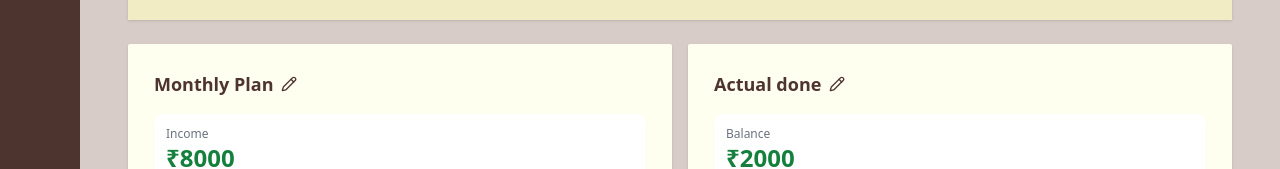
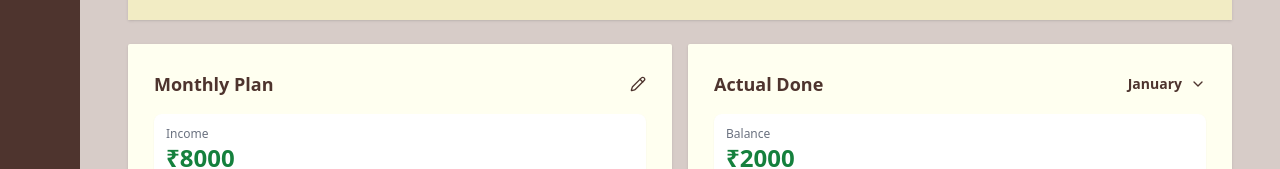
Before and after one commit to VRJayasri/Money-Map-Expense-Tracker, a React (Vite) app in the folder frontend/: page / in a window 1280 px wide. Shown: the part 388-557 px from the top of the page. Built offline with nearby package versions, Linux system fonts and the light colour scheme; the HTML template or start-up script is replaced by a standard one.

Commit message:
plan page

```diff
--- a/frontend/src/components/BudgetPlan.tsx
+++ b/frontend/src/components/BudgetPlan.tsx
@@ -2,6 +2,7 @@ import {
   BadgeIndianRupee,
   Birdhouse,
   Bus,
+  ChevronDown,
   HandCoins,
   Handshake,
   HouseHeart,
@@ -12,11 +13,12 @@ import {
 import Card from "./ui/Card";
 import type { Expense } from "../types/Plans";
 
-interface BudgetCardProps {
+interface PlanCardProps {
   title: string;
   balanceLabel: string;
   balanceValue: string;
   expenses: Expense[];
+  headerRight?: React.ReactNode; // 👈 customizable header
 }
 
 const ExpenseItem: React.FC<{ expense: Expense }> = ({ expense }) => (
@@ -31,22 +33,21 @@ const ExpenseItem: React.FC<{ expense: Expense }> = ({ expense }) => (
   </div>
 );
 
-const BudgetCard: React.FC<BudgetCardProps> = ({
+const PlanCard: React.FC<PlanCardProps> = ({
   title,
   balanceLabel,
   balanceValue,
   expenses,
+  headerRight,
 }) => (
   <Card>
     {/* Header */}
-    <h2 className="text-lg font-semibold text-[rgb(78,52,46)] mb-4 flex items-center gap-2">
-      {title}
-      <span className="cursor-pointer hover:text-yellow-500">
-        <Pencil className="w-4 h-4" />
-      </span>
+    <h2 className="text-lg font-semibold text-[rgb(78,52,46)] mb-4 flex items-center justify-between">
+      <span>{title}</span>
+      {headerRight}
     </h2>
 
-    {/* Balance/Income */}
+    {/* Balance */}
     <div className="mb-5 p-3 bg-white rounded-lg shadow-sm">
       <p className="text-xs text-gray-500">{balanceLabel}</p>
       <p className="text-2xl font-bold text-green-700">{balanceValue}</p>
@@ -59,7 +60,7 @@ const BudgetCard: React.FC<BudgetCardProps> = ({
       ))}
     </div>
 
-    {/* Footer Balance */}
+    {/* Footer */}
     <div className="border-t mt-5 pt-4 flex justify-between font-semibold">
       <span>{balanceLabel === "Income" ? "Balance" : "Total Spend"}</span>
       <span className="text-green-600">₹XXXX</span>
@@ -92,22 +93,34 @@ const BudgetPlan = () => {
 
   return (
     <div className="p-6 space-y-6">
-      <div className="w-full bg-yellow-100/70 rounded-none shadow p-4">
-        <h4 className="text-xl font-semibold text-left text-gray-900">Plan</h4>
+      <div className="w-full bg-yellow-100/70 shadow p-4">
+        <h4 className="text-xl font-semibold text-gray-900">Plan</h4>
       </div>
 
-      <div className="mt-6 grid grid-cols-1 md:grid-cols-2 gap-4">
-        <BudgetCard
+      <div className="grid grid-cols-1 md:grid-cols-2 gap-4">
+        <PlanCard
           title="Monthly Plan"
           balanceLabel="Income"
           balanceValue="₹8000"
           expenses={monthlyExpenses}
+          headerRight={
+            <button className="hover:text-yellow-500">
+              <Pencil className="w-4 h-4" />
+            </button>
+          }
         />
-        <BudgetCard
-          title="Actual done"
+
+        <PlanCard
+          title="Actual Done"
           balanceLabel="Balance"
           balanceValue="₹2000"
           expenses={actualExpenses}
+          headerRight={
+            <div className="flex items-center gap-2 text-sm cursor-pointer">
+              <span> January</span>
+              <ChevronDown className="w-4 h-4" />
+            </div>
+          }
         />
       </div>
     </div>
```
